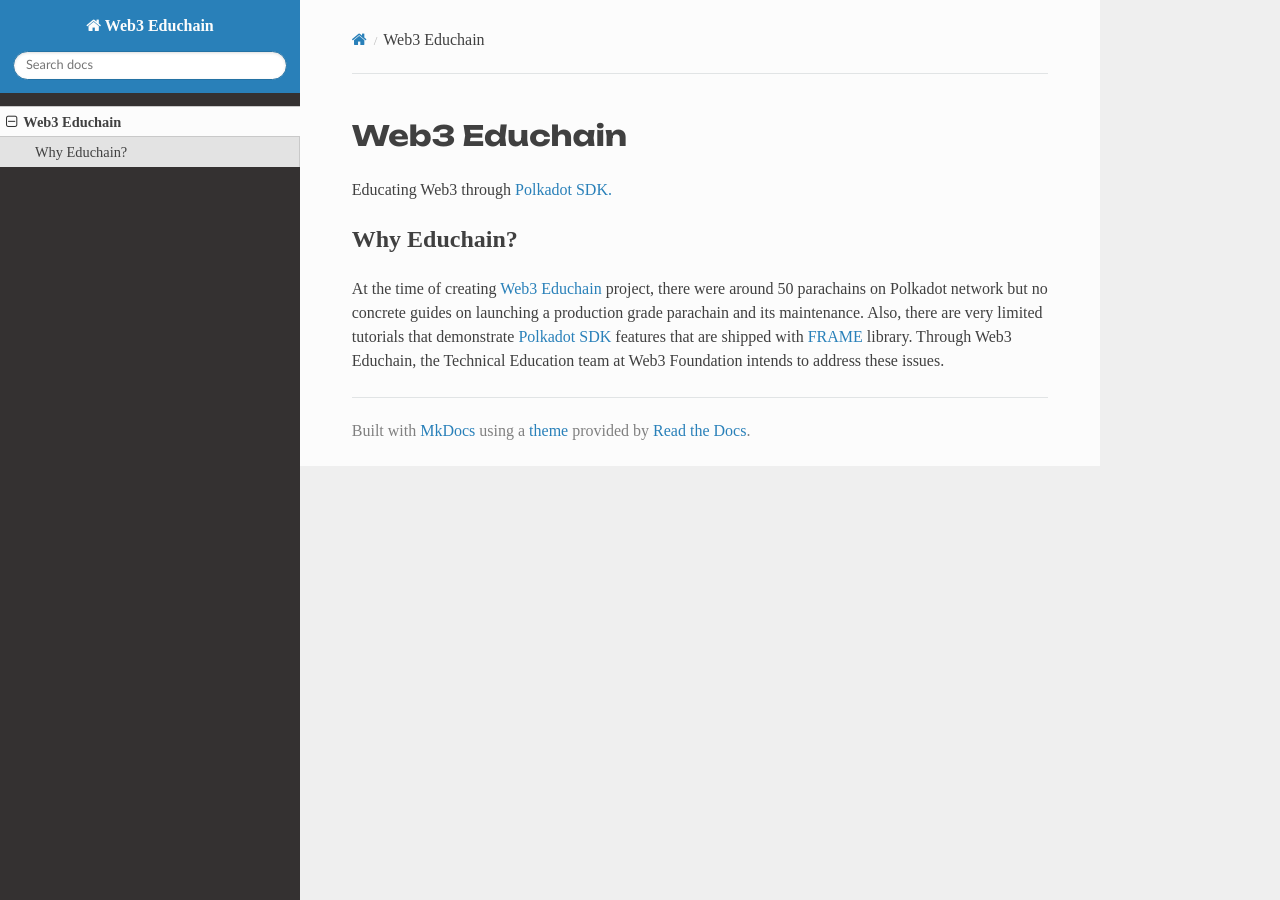
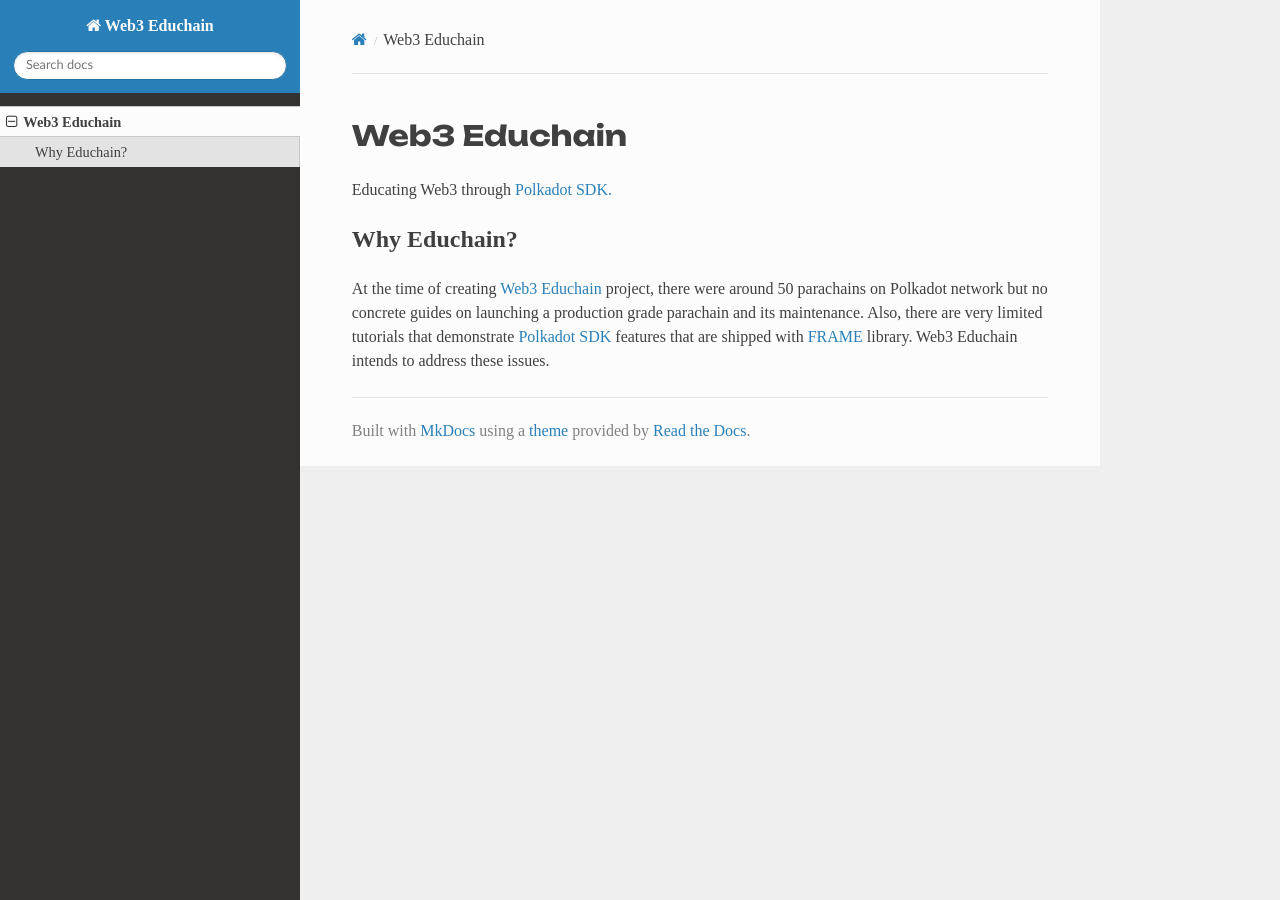
Before and after one commit to w3f/educhain, an MkDocs documentation site: the page built from docs/index.md, in a window 1280 px wide. Built offline with MkDocs 1.6.1, drawn with Linux system fonts in a browser that asks for light colours; nearby versions of some CDN libraries.

Commit message:
Update index.md

```diff
--- a/docs/index.md
+++ b/docs/index.md
@@ -7,5 +7,5 @@
 At the time of creating [Web3 Educhain](https://github.com/w3f/educhain) project, there were around 50 parachains on Polkadot network but no
 concrete guides on launching a production grade parachain and its maintenance. Also, there are very limited
 tutorials that demonstrate [Polkadot SDK](https://github.com/paritytech/polkadot-sdk) features that are
-shipped with [FRAME](https://github.com/paritytech/polkadot-sdk/tree/master/substrate/frame) library. Through
-Web3 Educhain, the Technical Education team at Web3 Foundation intends to address these issues.
+shipped with [FRAME](https://github.com/paritytech/polkadot-sdk/tree/master/substrate/frame) library.
+Web3 Educhain intends to address these issues.
```
